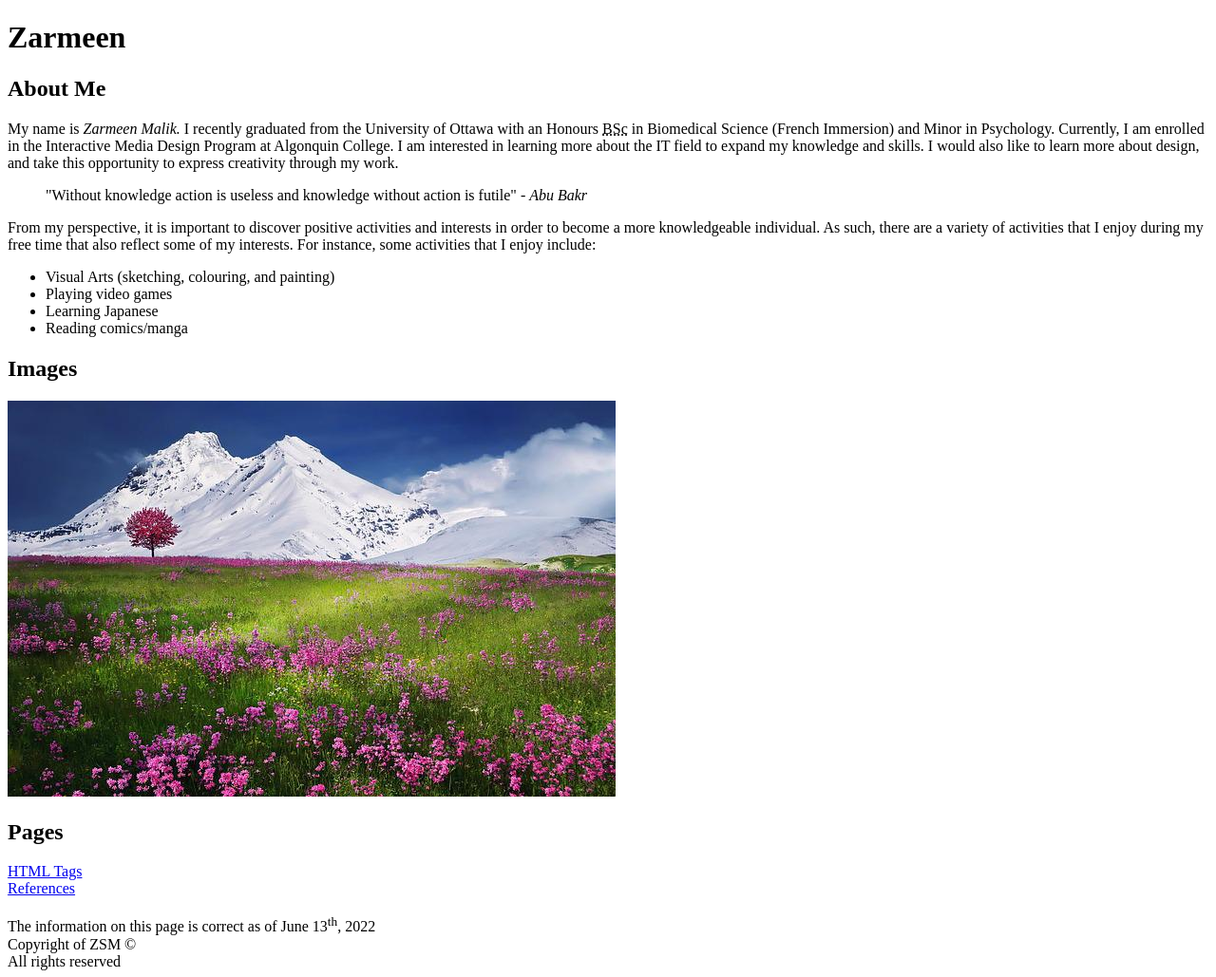
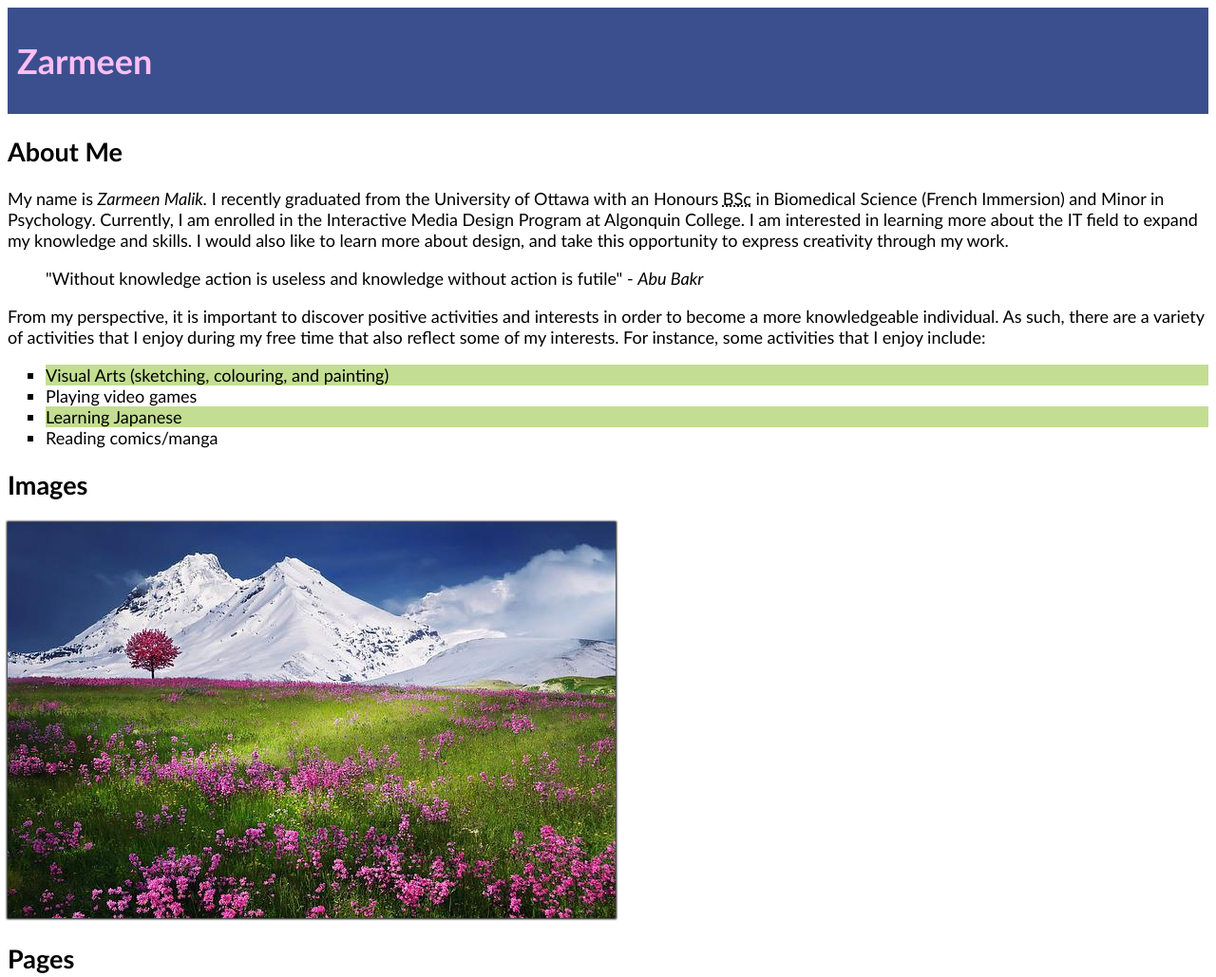
Before and after one commit to mali0125/mali0125.github.io, a plain HTML site: page html-assignment/index.html in a window 1280 px wide. Shown: the top 1029 px of the page at 95% size. Drawn offline with Linux system fonts and the light colour scheme.

Commit message:
adds css to index.html and completes part 3

```diff
--- a/html-assignment/index.html
+++ b/html-assignment/index.html
@@ -5,10 +5,11 @@
     <meta http-equiv="X-UA-Compatible" content="IE=edge">
     <meta name="viewport" content="width=device-width, initial-scale=1.0">
     <title>Zarmeen</title>
+    <link href="css/main.css" rel="stylesheet">
 </head>
 <body>
     <header>
-        <h1>Zarmeen</h1>
+        <h1 class="site-title">Zarmeen</h1>
     </header>
     <main>
         <article>
@@ -37,15 +38,15 @@
         </article>
         <article>
             <h2>Images</h2>
-            <img src="images/landscape.jpg" alt="picture of landscape">
+            <img id="my-image" src="images/landscape.jpg" alt="picture of landscape">
             <h2>Pages</h2>
             <a href="notes.html">HTML Tags</a>
             <br>
             <a href="references.html">References</a>
+            <br>
         </article>
     </main>
     <footer>
-        <br>
         The information on this page is correct as of June 13<sup>th</sup>, 2022
         <br>
         Copyright of ZSM ©
```
